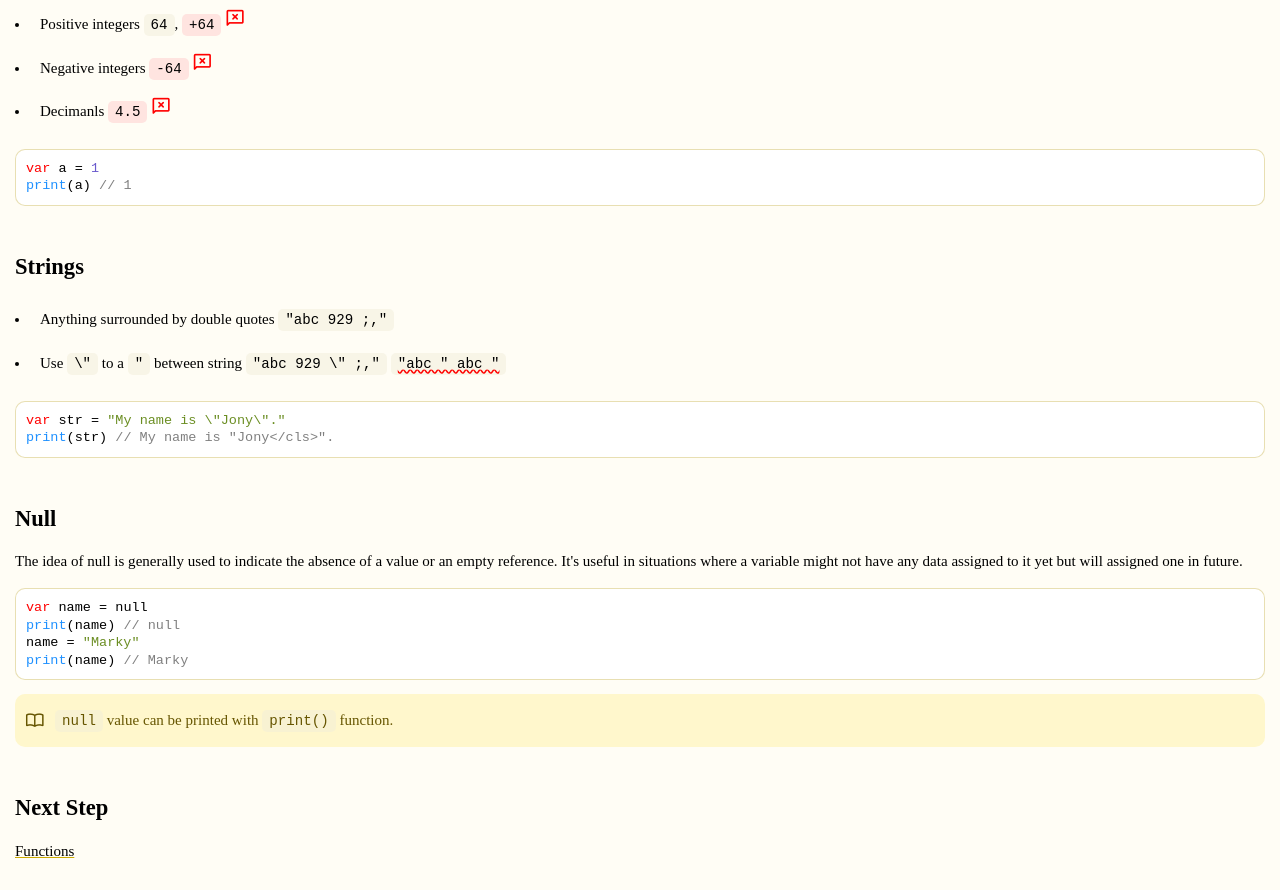
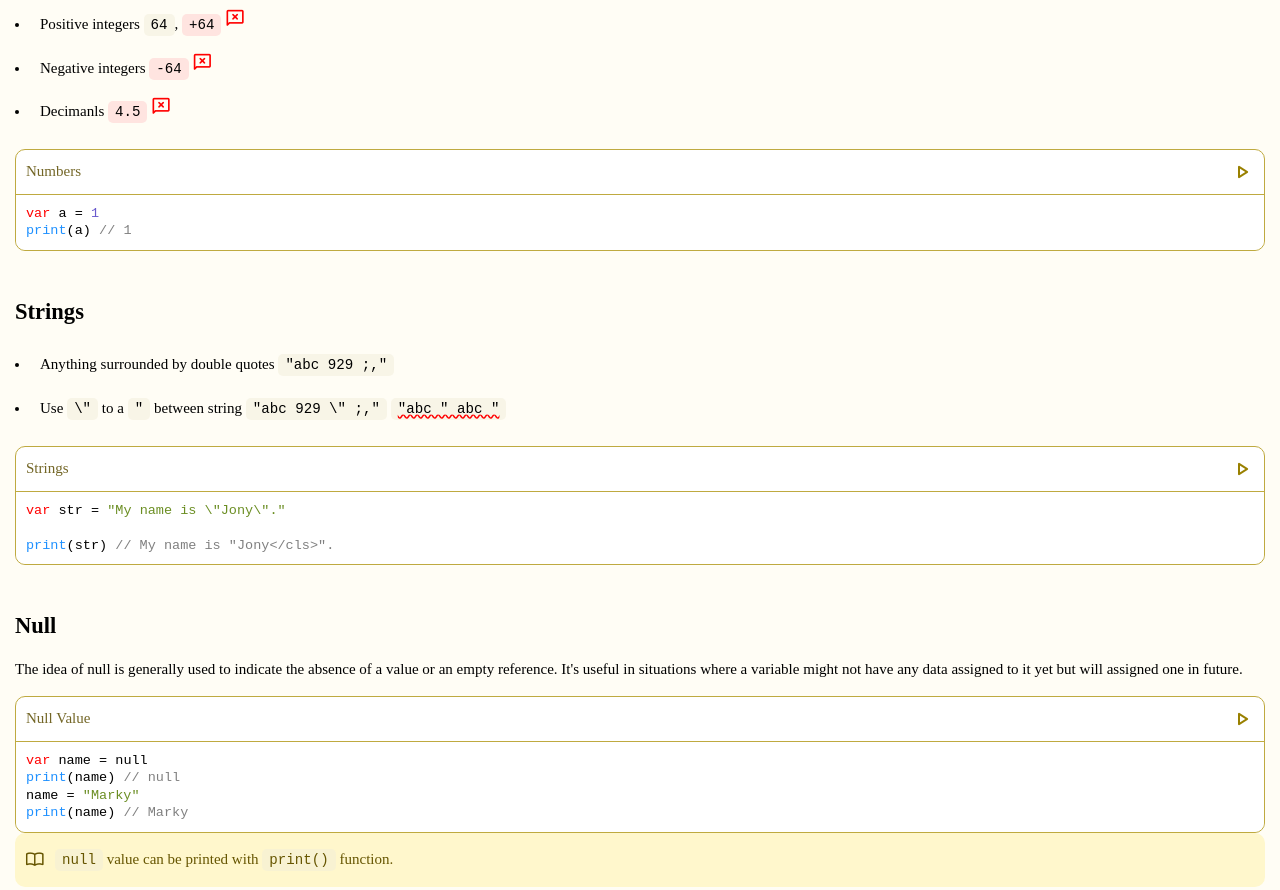
Before and after one commit to sourkr/sour-lang, a plain HTML site: page docs/vars/basic-types.html in a window 1280 px wide. Shown: the part 576-1466 px from the top of the page. Drawn offline with nearby package versions, Linux system fonts and the light colour scheme.

Commit message:
add code blocks for basic types and fixed string in sour lang.

```diff
--- a/docs/script.js
+++ b/docs/script.js
@@ -130,7 +130,7 @@ class CodeBlock extends HTMLElement {
       out.style.display = 'block'
 
       const interprater = new Interprater(msg => {
-        out.innerText += msg
+        out.innerText += msg + '\n'
       })
 
       interprater.interprateCode(code)
--- a/docs/src/sour-parser/tokens.js
+++ b/docs/src/sour-parser/tokens.js
@@ -132,7 +132,7 @@ export class Tokenizer {
 
     if (this.#stream.peek() == '\\') {
       this.#stream.next()
-      str += this.#stream.peek() + this.#parseStr()
+      str += this.#stream.peek() + this.#parseStr().value
     }
 
     if (this.#stream.peek() == EOF) {
@@ -140,7 +140,6 @@ export class Tokenizer {
     }
 
     this.#stream.next()
-
     return token('str', str, start, this.#stream.pos())
   }
 }
--- a/docs/vars/basic-types.html
+++ b/docs/vars/basic-types.html
@@ -55,10 +55,14 @@
         </li>
       </ul>
 
-        <pre>
+      <code-block>
+        <span slot="name">Numbers</span>
+        <pre slot="code">
           var a = 1
           print(a) // 1
         </pre>
+      </code-block>
+
     </section>
 
     <section id="str">
@@ -76,10 +80,14 @@ print(a) // 1
         </li>
       </ul>
 
-        <pre>
+      <code-block>
+        <span slot="name">Strings</span>
+        <pre slot="code">
           var str = "My name is \"Jony\"."
+
           print(str) // My name is "Jony".
         </pre>
+      </code-block>
     </section>
 
     <section id="nul">
@@ -87,12 +95,15 @@ print(str) // My name is "Jony".
 
       <p>The idea of null is generally used to indicate the absence of a value or an empty reference. It's useful in situations where a variable might not have any data assigned to it yet but will assigned one in future.</p>
 
-        <pre>
+      <code-block>
+        <span slot="name">Null Value</span>
+        <pre slot="code">
           var name = null
           print(name) // null
           name = "Marky"
           print(name) // Marky
         </pre>
+      </code-block>
 
       <note>
         <code>null</code> value can be printed with
```
Lines whose indentation alone changed are shown as unchanged.
